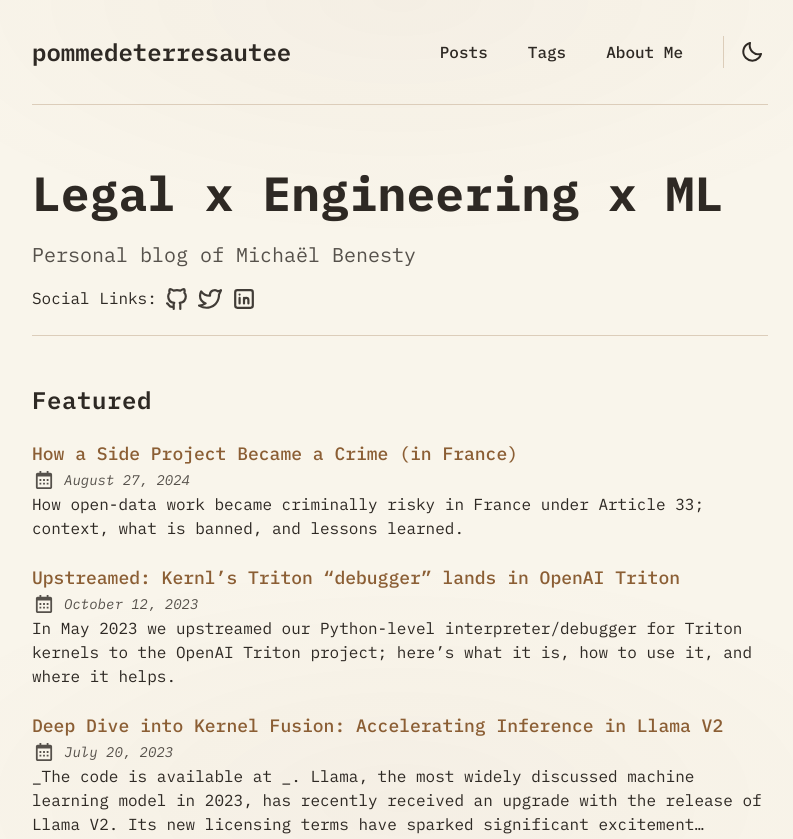
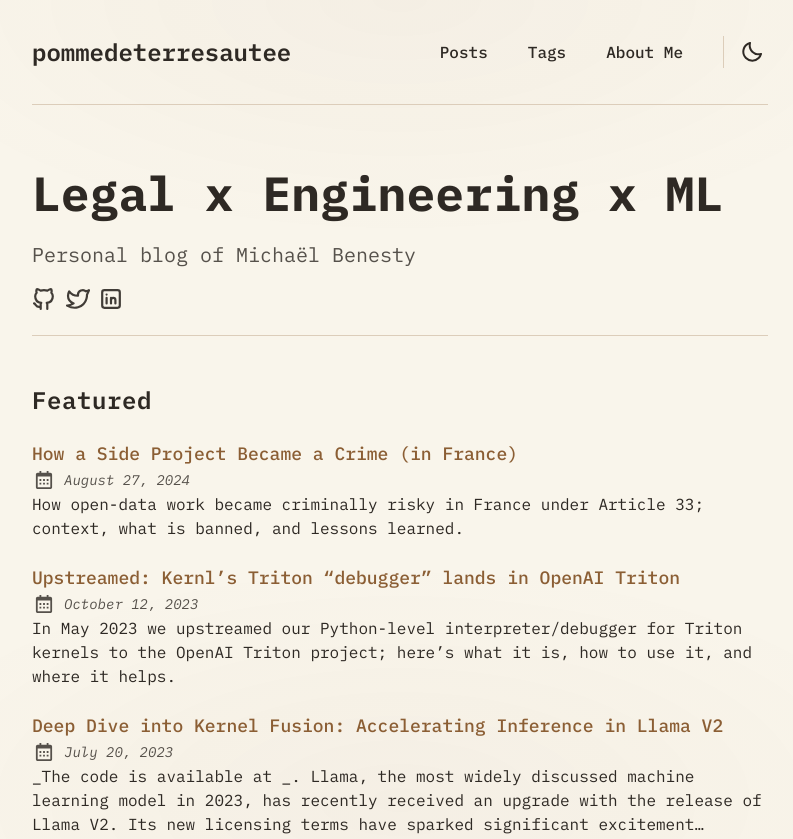
Before and after one commit to pommedeterresautee/pommedeterresautee.github.io, an Astro site: page / in a window 1280 px wide. Shown: the top 839 px of the page, without its empty margins (240-1033 px from the left). Built offline with nearby package versions, Linux system fonts and the light colour scheme; Astro itself is replaced by a stand-in of ours; some packages are replaced by stand-ins of ours.

Commit message:
fix: clean

```diff
--- a/src/pages/index.astro
+++ b/src/pages/index.astro
@@ -25,10 +25,7 @@ const socialCount = SOCIALS.filter(social => social.active).length;
       <p class="subtitle">Personal blog of Michaël Benesty</p>
 
       {socialCount > 0 && (
-        <div class="social-wrapper">
-          <div class="social-links">Social Links:</div>
           <Socials />
-        </div>
       )}
     </section>
 
```
